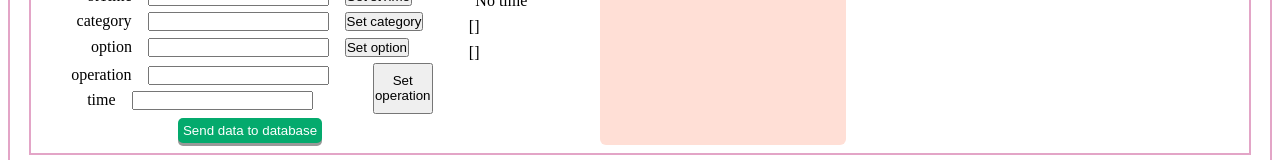
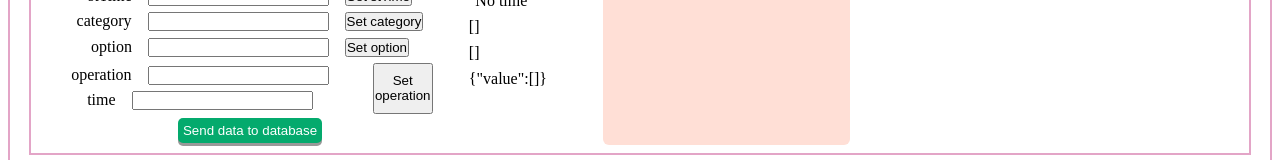
Before and after one commit to Saydva/Production-app, a React (Vite) app in the folder client/: page /buildData/piece in a window 1280 px wide. Shown: the part 156-316 px from the top of the page. Built offline with nearby package versions, Linux system fonts and the light colour scheme.

Commit message:
bilding page so far finish, operations finish, need to change inputs of subpiecec and piecec in model to be a serchbars of saved datas

```diff
--- a/client/src/components/build_components/buildDataComponents/objOperationResult.jsx
+++ b/client/src/components/build_components/buildDataComponents/objOperationResult.jsx
@@ -1,10 +1,10 @@
 import React from "react";
 
 function ObjOperationsResult(props) {
-  const value = props;
+  const operations = JSON.stringify(props);
   return (
     <>
-      <p>{JSON.stringify(value.opertions)}</p>
+      <p>{operations}</p>
     </>
   );
 }
--- a/client/src/components/inputData.jsx
+++ b/client/src/components/inputData.jsx
@@ -71,13 +71,15 @@ function InputData(props) {
     e.preventDefault();
     let name = document.querySelector("#operation").value;
     let time = document.querySelector("#time").value;
+    time = Number(time);
     if (name.length > 0 && Number(time)) {
-      console.log("yues");
-      operObj.name = name;
-      // operObj.time = time;
-      // setObj({ ...obj });
-      obj.operations.push({ name: name, time: Number(time) });
-      console.log(obj, typeof time);
+      console.log("yes");
+      operObj.operation = name;
+      operObj.time = time;
+
+      obj.operations.push(operObj);
+      setObj({ ...obj });
+      console.log(obj.operations.length);
     } else {
       console.log("no");
     }
@@ -160,7 +162,7 @@ function InputData(props) {
         <div className="resultSide">
           <ObjKeyResult obj={obj} arr={["partName", "stTime"]} />
           <ObjArrayResult obj={obj} arr={["category", "option"]} />
-          <ObjOperationsResult value={operObj} />
+          <ObjOperationsResult value={obj.operations} />
         </div>
         <ResulMessage />
       </div>
@@ -184,7 +186,7 @@ function InputData(props) {
         <div className="resultSide">
           <ObjKeyResult obj={obj} arr={["partName"]} />
           <ObjArrayResult obj={obj} arr={["piecec", "category"]} />
-          <ObjOperationsResult value={operObj} />
+          <ObjOperationsResult value={obj.operations} />{" "}
         </div>
         <ResulMessage />
       </div>
@@ -208,7 +210,7 @@ function InputData(props) {
         <div className="resultSide">
           <ObjKeyResult obj={obj} arr={["partName"]} />
           <ObjArrayResult obj={obj} arr={["subpiecec", "piecec"]} />
-          <ObjOperationsResult value={operObj} />
+          <ObjOperationsResult value={obj.operations} />
         </div>
         <ResulMessage />
       </div>
```
